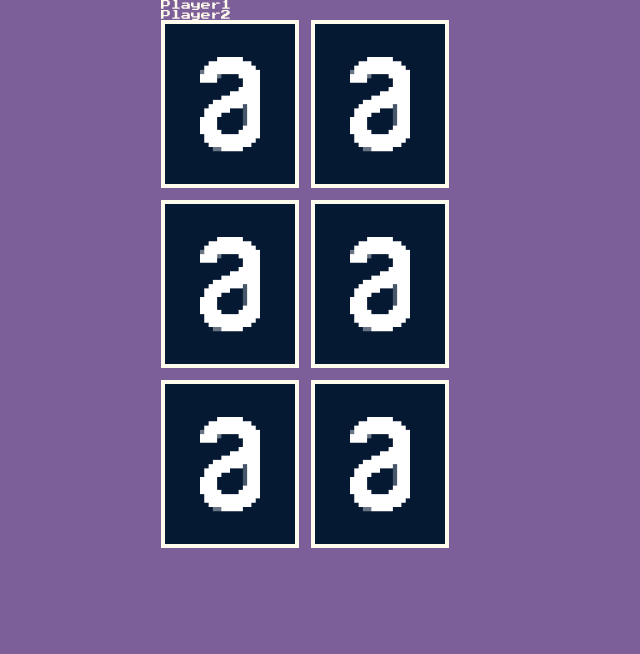
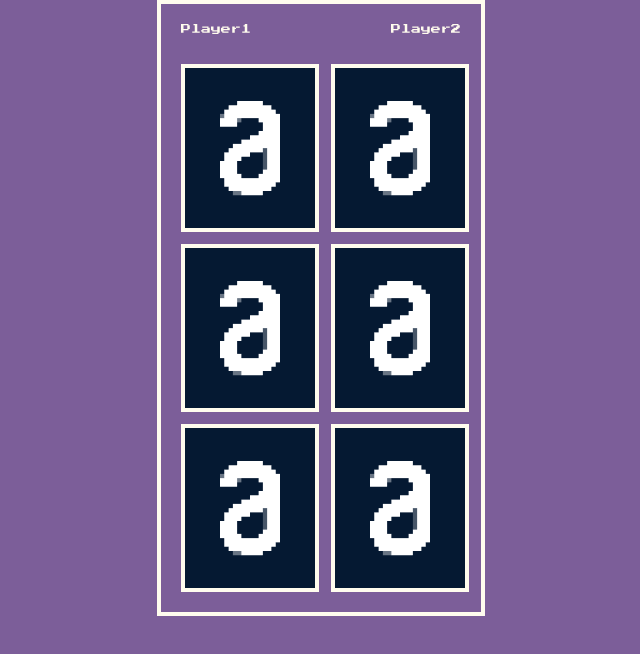
Before and after one commit to Alexandre-dotDev/project-class-cardgame, a website built with Vite: page index.html in a window 1280 px wide. Shown: the whole page, without its empty margins (319-959 px from the left). Built offline with nearby package versions, Linux system fonts and the light colour scheme.

Commit message:
Create BoardPlayerName object

```diff
--- a/main.js
+++ b/main.js
@@ -3,18 +3,17 @@ import "./src/styles/generic/reset.css";
 import "./src/styles/elements/base.css";
 
 import CardGame from "./src/componets/CardGame";
-import PlayerCard from "./src/componets/PlayerCard";
 import CardGameVerso from "./src/componets/CardGameVerso";
 import FlipCard from "./src/componets/FlipCard";
 import BoardGame from "./src/object/BoardGame";
+import BoardPlayerName from "./src/object/BoardPlayerName";
 
 const $root = document.querySelector("#root");
-const $htmlPlayerCards = PlayerCard(1) + PlayerCard(2);
 const $htmlBoardGame = BoardGame(6);
-
-$root.insertAdjacentHTML("afterbegin", $htmlPlayerCards);
+const $htmlBoardPlayerName = BoardPlayerName();
 
 $root.insertAdjacentHTML("beforeend", $htmlBoardGame);
+$root.insertAdjacentHTML("afterbegin", $htmlBoardPlayerName);
 
 
 const $htmlFlipCard = FlipCard();
--- a/src/componets/PlayerCard/index.js
+++ /dev/null
@@ -1,10 +0,0 @@
-import './style.css';
-const PlayerCard = (numPlayer) => {
-    const player = numPlayer;
-    return `
-    <article class="player-card">
-        <p>Player${player}</P>
-    </article>
-    `
-}
-export default  PlayerCard;
--- a/src/componets/PlayerCard/style.css
+++ /dev/null
@@ -1,7 +0,0 @@
-@import url('https://fonts.googleapis.com/css2?family=Open+Sans:wght@400;700&family=Press+Start+2P&display=swap');
-
-.player-card{
-    font-family: 'Press Start 2P';
-    color: var(--color-floral-white);
-    font-size: 10px;
-}
--- /dev/null
+++ b/src/componets/PlayerName/index.js
@@ -0,0 +1,8 @@
+import './style.css';
+const PlayerName = (content) => {
+    return `
+    <article class="player-card">
+        <p class="player-name">Player${content}</p>
+    </article>    `
+}
+export default  PlayerName;
--- /dev/null
+++ b/src/componets/PlayerName/style.css
@@ -0,0 +1,5 @@
+
+.player-card{
+    color: var(--color-floral-white);
+    font-size: 1rem;
+}
--- a/src/object/BoardGame/style.css
+++ b/src/object/BoardGame/style.css
@@ -1,5 +1,7 @@
 .board-game{
     display: flex;
+    justify-content: center;
     flex-wrap: wrap;
     gap: 20px;
+
 }
--- /dev/null
+++ b/src/object/BoardPlayerName/index.js
@@ -0,0 +1,13 @@
+import './style.css';
+import PlayerName from "../../componets/PlayerName";
+
+const BoardPlayerName = (amountCards) => {
+    const $htmlPlayerNames = PlayerName(1) + PlayerName(2);
+    return `
+        <section class="board-player">
+            ${$htmlPlayerNames}
+        </section>
+    `;
+};
+
+export default BoardPlayerName;
--- /dev/null
+++ b/src/object/BoardPlayerName/style.css
@@ -0,0 +1,10 @@
+.board-player{
+    display: flex;
+    justify-content: space-between;
+    width: 280px;
+    height: 20px;
+    margin-left: auto;
+    margin-right: auto;
+    margin-top: 20px;
+    margin-bottom: 20px;
+}
--- a/src/styles/elements/base.css
+++ b/src/styles/elements/base.css
@@ -1,7 +1,14 @@
+@import url('https://fonts.googleapis.com/css2?family=Open+Sans:wght@400;700&family=Press+Start+2P&display=swap');
+html,body{
+    font-size: 10px;
+    height: 100%;
+}
 body{
     background-color: var(--color-pomb-and-power);
     max-width: 320px;
-
+    max-height: 608px;
     margin-left: auto;
     margin-right: auto;
+    border: 4px solid var(--color-floral-white);
+    font-family: 'Press Start 2P', cursive;
 }
```
